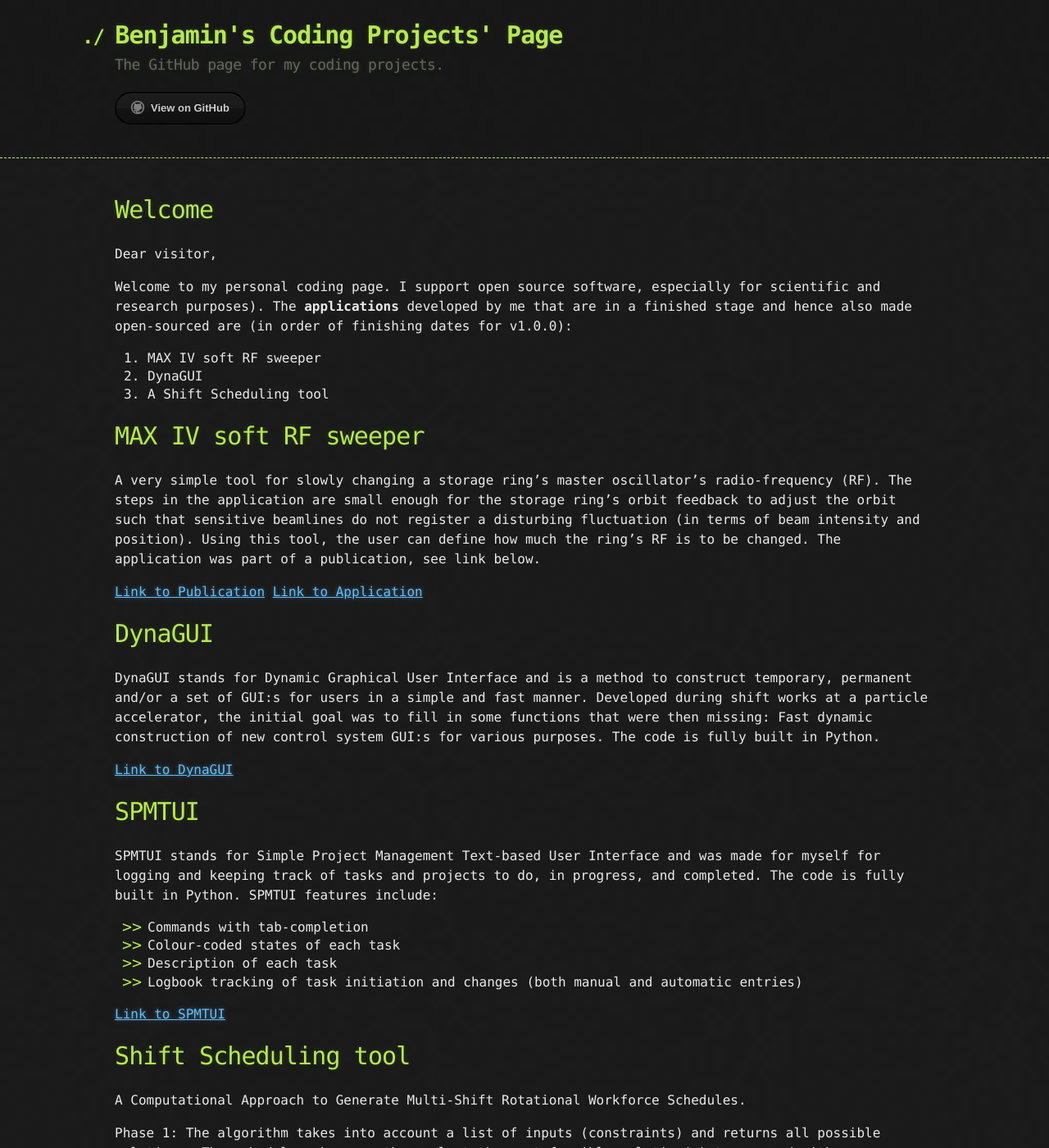
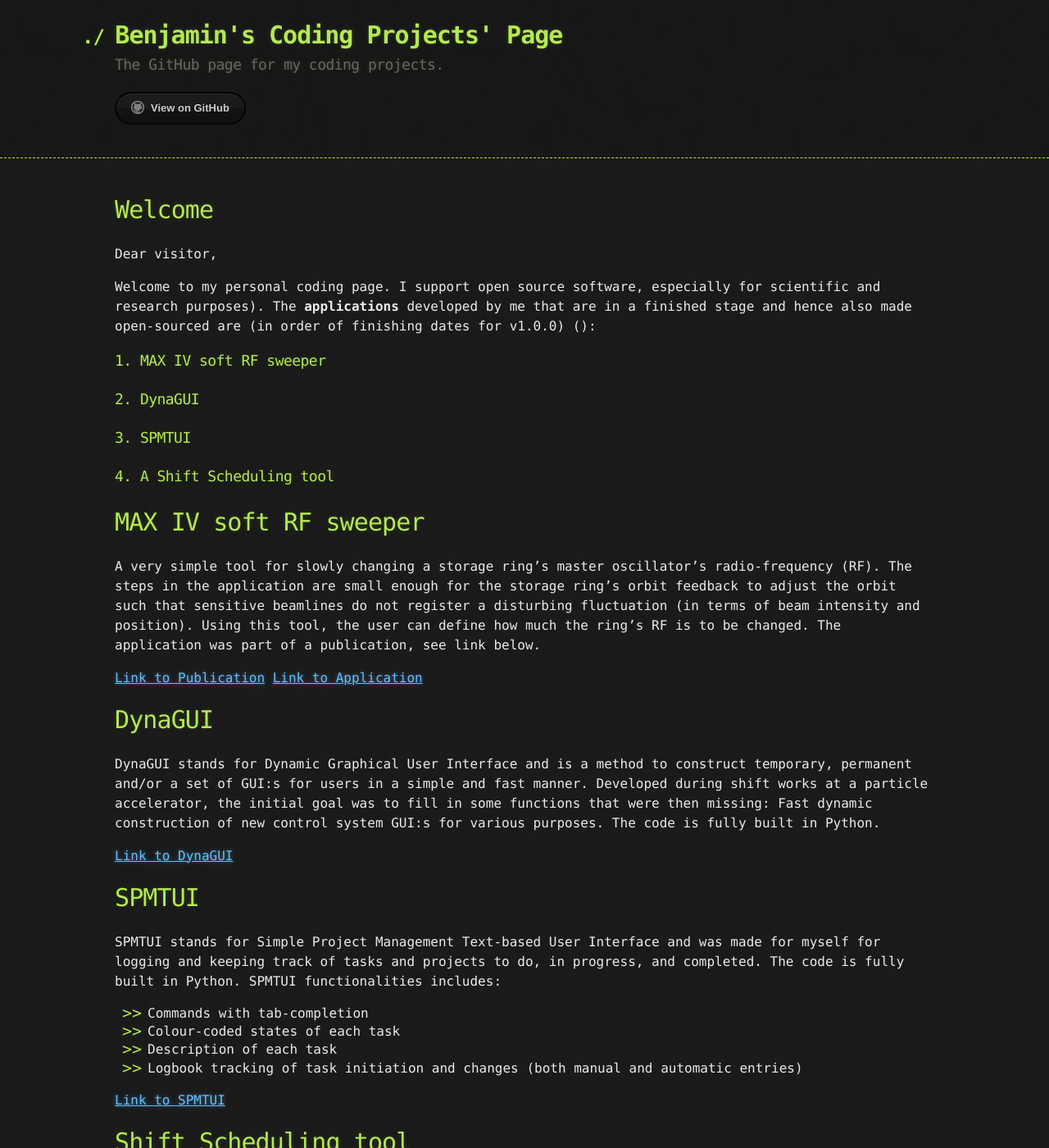
Before and after one commit to benjaminbolling/benjaminbolling.github.io, a Jekyll site: the page built from index.md, in a window 1280 px wide and 1400 px high. Shown: the whole window at 82% size. Built offline with Jekyll 4.4.1, drawn with Linux system fonts in a browser that asks for light colours; our own code applies the rules of GitHub Pages for plain Markdown files.

```diff
--- a/index.md
+++ b/index.md
@@ -6,11 +6,12 @@
 
 Dear visitor,
 
-Welcome to my personal coding page. I support open source software, especially for scientific and research purposes). The **applications** developed by me that are in a finished stage and hence also made open-sourced are (in order of finishing dates for v1.0.0):
+Welcome to my personal coding page. I support open source software, especially for scientific and research purposes). The **applications** developed by me that are in a finished stage and hence also made open-sourced are (in order of finishing dates for v1.0.0) ():
 
-1.  MAX IV soft RF sweeper
-2.  DynaGUI
-3.  A Shift Scheduling tool
+### 1.  MAX IV soft RF sweeper
+### 2.  DynaGUI
+### 3.  SPMTUI
+### 4.  A Shift Scheduling tool
 
 # MAX IV soft RF sweeper
 A very simple tool for slowly changing a storage ring's master oscillator's radio-frequency (RF). The steps in the application are small enough for the storage ring's orbit feedback to adjust the orbit such that sensitive beamlines do not register a disturbing fluctuation (in terms of beam intensity and position). Using this tool, the user can define how much the ring's RF is to be changed. The application was part of a publication, see link below.
@@ -24,12 +25,11 @@
 [Link to DynaGUI](https://joss.theoj.org/papers/10.21105/joss.01942)
 
 # SPMTUI
-SPMTUI stands for Simple Project Management Text-based User Interface and was made for myself for logging and keeping track of tasks and projects to do, in progress, and completed. The code is fully built in Python. SPMTUI features include:
+SPMTUI stands for Simple Project Management Text-based User Interface and was made for myself for logging and keeping track of tasks and projects to do, in progress, and completed. The code is fully built in Python. SPMTUI functionalities includes:
 - Commands with tab-completion
 - Colour-coded states of each task
 - Description of each task
 - Logbook tracking of task initiation and changes (both manual and automatic entries)
-
 
 [Link to SPMTUI](https://github.com/benjaminbolling/SPMTUI)
 
```
